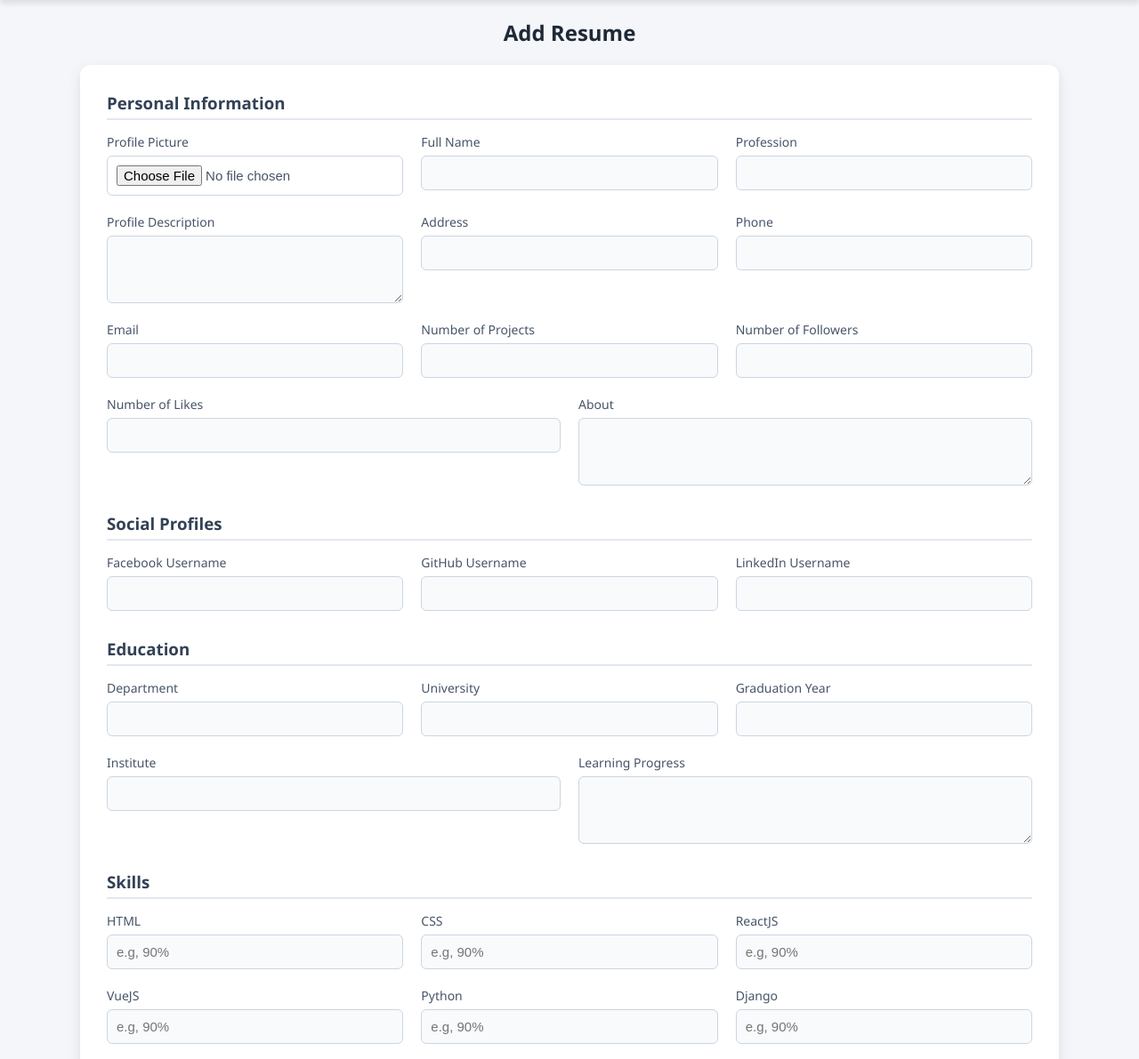
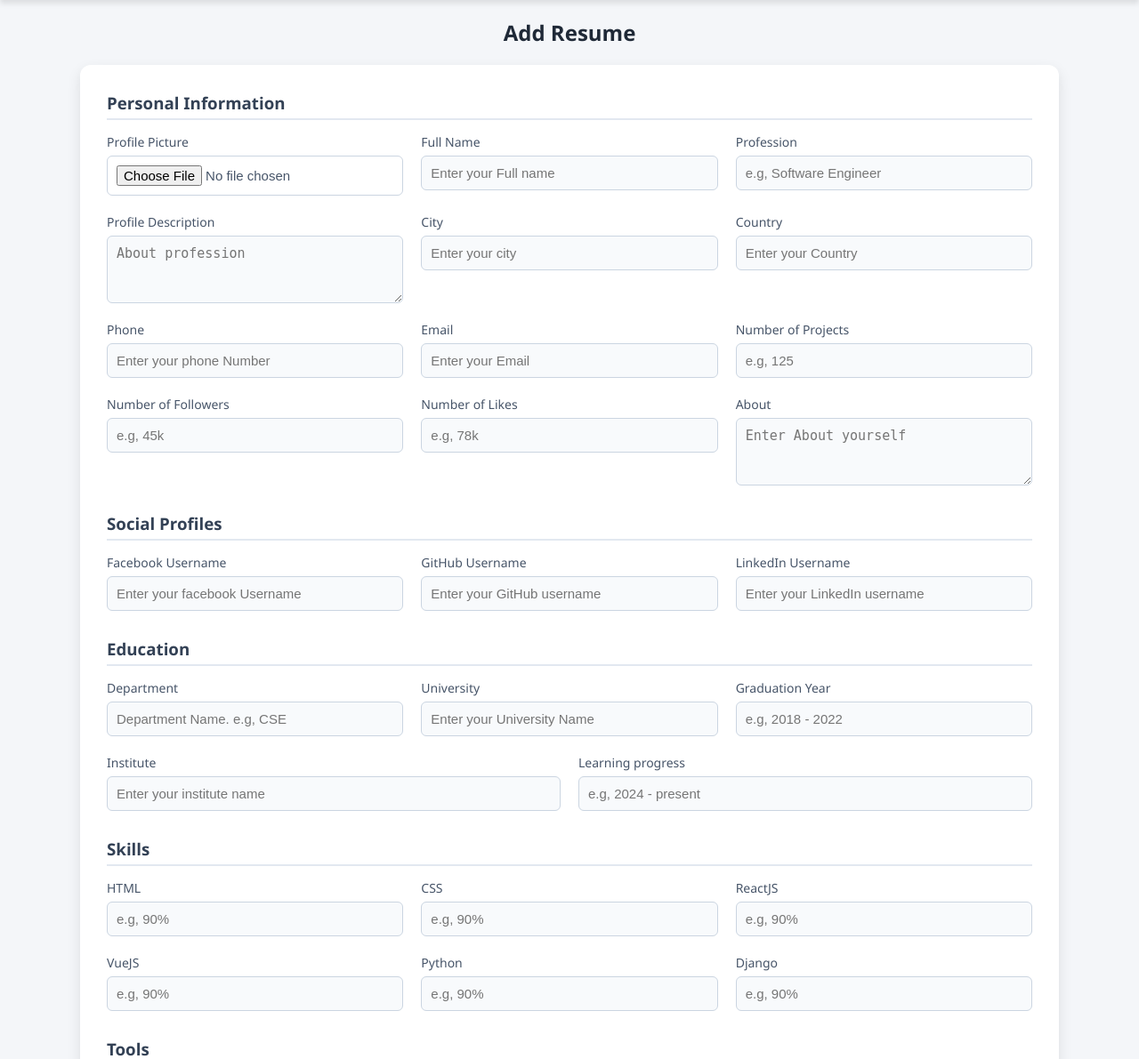
Before and after one commit to MehediAlam49/Django_crud3, a Django app: page /addResume/ in a window 1280 px wide. Shown: the part 63-1254 px from the top of the page at 89% size. Run offline with Django 5.2, Linux system fonts and the light colour scheme.

Commit message:
update some html code

```diff
--- a/dynamic_resume/resume/templates/addResume.html
+++ b/dynamic_resume/resume/templates/addResume.html
@@ -110,22 +110,24 @@
 
   <h2>Add Resume</h2>
 
-  <form action="#" method="post" enctype="multipart/form-data">
+  <form action="" method="POST" enctype="multipart/form-data">
+    {% csrf_token %}
     <!-- Personal Info -->
     <div class="form-section">
       <h3>Personal Information</h3>
       <div class="form-group">
         <label>Profile Picture<input type="file" name="image" required /></label>
-        <label>Full Name<input type="text" name="fullName" required /></label>
-        <label>Profession<input type="text" name="profession" required /></label>
-        <label>Profile Description<textarea name="description" rows="3"></textarea></label>
-        <label>Address<input type="text" name="address" /></label>
-        <label>Phone<input type="text" name="phone" /></label>
-        <label>Email<input type="email" name="email" /></label>
-        <label>Number of Projects<input type="number" name="projects" /></label>
-        <label>Number of Followers<input type="number" name="followers" /></label>
-        <label>Number of Likes<input type="number" name="likes" /></label>
-        <label>About<textarea name="about" rows="3"></textarea></label>
+        <label>Full Name<input type="text" name="fullName" placeholder="Enter your Full name" required /></label>
+        <label>Profession<input type="text" name="profession" placeholder="e.g, Software Engineer" required /></label>
+        <label>Profile Description<textarea name="description" placeholder="About profession" rows="3"></textarea></label>
+        <label>City<input type="text" name="city" placeholder="Enter your city" /></label>
+        <label>Country<input type="text" name="country" placeholder="Enter your Country" /></label>
+        <label>Phone<input type="text" name="phone" placeholder="Enter your phone Number" /></label>
+        <label>Email<input type="email" name="email" placeholder="Enter your Email" /></label>
+        <label>Number of Projects<input type="number" name="projects" placeholder="e.g, 125" /></label>
+        <label>Number of Followers<input type="number" name="followers" placeholder="e.g, 45k" /></label>
+        <label>Number of Likes<input type="number" name="likes" placeholder="e.g, 78k" /></label>
+        <label>About<textarea name="about" placeholder="Enter About yourself" rows="3"></textarea></label>
       </div>
     </div>
 
@@ -133,9 +135,9 @@
     <div class="form-section">
       <h3>Social Profiles</h3>
       <div class="form-group">
-        <label>Facebook Username<input type="text" name="facebook" /></label>
-        <label>GitHub Username<input type="text" name="github" /></label>
-        <label>LinkedIn Username<input type="text" name="linkedin" /></label>
+        <label>Facebook Username<input type="text" name="facebook" placeholder="Enter your facebook Username" /></label>
+        <label>GitHub Username<input type="text" name="github" placeholder="Enter your GitHub username" /></label>
+        <label>LinkedIn Username<input type="text" name="linkedin" placeholder="Enter your LinkedIn username" /></label>
       </div>
     </div>
 
@@ -143,11 +145,11 @@
     <div class="form-section">
       <h3>Education</h3>
       <div class="form-group">
-        <label>Department<input type="text" name="department" /></label>
-        <label>University<input type="text" name="university" /></label>
-        <label>Graduation Year<input type="number" name="grad_year" /></label>
-        <label>Institute<input type="text" name="institute" /></label>
-        <label>Learning Progress<textarea name="progress" rows="3"></textarea></label>
+        <label>Department<input type="text" name="department" placeholder="Department Name. e.g, CSE" /></label>
+        <label>University<input type="text" name="university" placeholder="Enter your University Name" /></label>
+        <label>Graduation Year<input type="text" name="grad_year" placeholder="e.g, 2018 - 2022" /></label>
+        <label>Institute<input type="text" name="institute" placeholder="Enter your institute name" /></label>
+        <label>Learning progress<input type="text" name="progress" placeholder="e.g, 2024 - present" /></label>
       </div>
     </div>
 
```
Also changed, not shown: dynamic_resume/resume/templates/home.html (+5 -2 lines).
